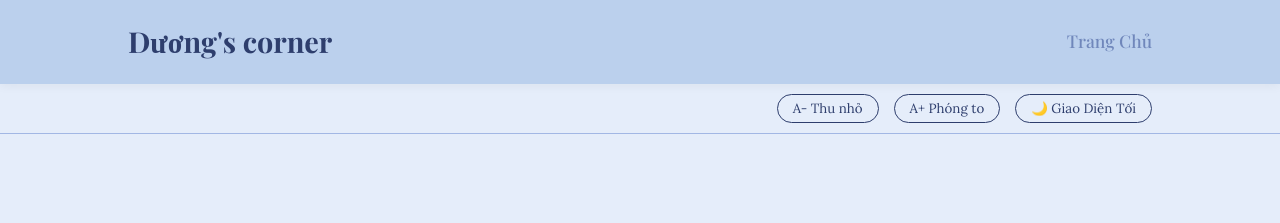
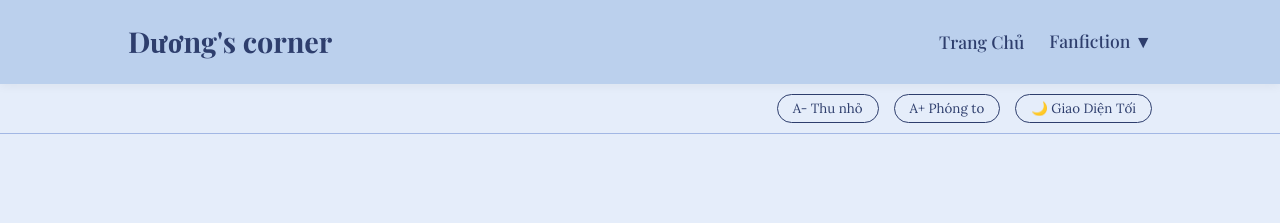
Before and after one commit to nghienduong14-lab/nghienduongcorner, a Jekyll site: the page built from index.html, in a window 1280 px wide. Shown: the top 223 px of the page. Built offline with Jekyll 4.4.1, drawn with Linux system fonts in a browser that asks for light colours; some web fonts are replaced.

Commit message:
Update default.html

```diff
--- a/_layouts/default.html
+++ b/_layouts/default.html
@@ -29,7 +29,51 @@
         a:hover { opacity: 0.7; }
         nav { background: var(--nav-bg); padding: 1rem 10%; display: flex; justify-content: space-between; align-items: center; box-shadow: 0 2px 10px rgba(0,0,0,0.05); }
         .logo { font-size: 1.8rem; color: var(--text-color); }
-        .nav-links a { margin-left: 25px; font-family: 'Playfair Display', serif; font-size: 1.1rem; }
+
+        /* Cập nhật CSS cho thanh điều hướng và menu xổ xuống */
+        .nav-links { display: flex; align-items: center; }
+        .nav-links > a, .dropdown > button {
+            color: var(--text-color);
+            margin-left: 25px;
+            font-family: 'Playfair Display', serif;
+            font-size: 1.1rem;
+            background: none;
+            border: none;
+            cursor: pointer;
+            padding: 0;
+        }
+        .dropdown {
+            position: relative;
+            display: inline-block;
+        }
+        .dropdown-content {
+            display: none;
+            position: absolute;
+            background-color: var(--card-bg);
+            min-width: 160px;
+            box-shadow: 0px 8px 16px 0px rgba(0,0,0,0.2);
+            z-index: 1;
+            border-radius: 8px;
+            overflow: hidden;
+            top: 100%; /* Hiển thị ngay dưới nút Fanfiction */
+            left: 25px; /* Căn chỉnh với lề trái của nút */
+        }
+        .dropdown-content a {
+            color: var(--text-color);
+            padding: 12px 16px;
+            text-decoration: none;
+            display: block;
+            font-family: 'Lora', serif; /* Font chữ thân thiện dễ đọc cho menu con */
+            font-size: 1rem;
+            margin-left: 0; /* Xóa margin thừa */
+        }
+        .dropdown-content a:hover {
+            background-color: var(--bg-color);
+        }
+        .dropdown:hover .dropdown-content {
+            display: block;
+        }
+
         .toolbar { display: flex; justify-content: flex-end; padding: 10px 10%; gap: 15px; border-bottom: 1px solid var(--border-color); }
         .toolbar button { background: transparent; border: 1px solid var(--text-color); color: var(--text-color); padding: 5px 15px; border-radius: 20px; cursor: pointer; font-family: 'Lora', serif; transition: all 0.3s; }
         .toolbar button:hover { background: var(--text-color); color: var(--bg-color); }
@@ -39,7 +83,20 @@
 <body>
     <nav>
         <a href="{{ '/' | relative_url }}" class="logo">{{ site.name }}</a>
-        <div class="nav-links"><a href="{{ '/' | relative_url }}">Trang Chủ</a></div>
+        <div class="nav-links">
+            <a href="{{ '/' | relative_url }}">Trang Chủ</a>
+
+            <!-- Menu Fanfiction với tùy chọn xổ xuống -->
+            <div class="dropdown">
+                <button>Fanfiction ▼</button>
+                <div class="dropdown-content">
+                    <a href="#">Tears of Themis</a>
+                    <a href="#">Love and Deepspace</a>
+                    <a href="#">Nguyệt Mộng</a>
+                </div>
+            </div>
+
+        </div>
     </nav>
     <div class="toolbar">
         <button onclick="changeFontSize(-1)">A- Thu nhỏ</button>
```
